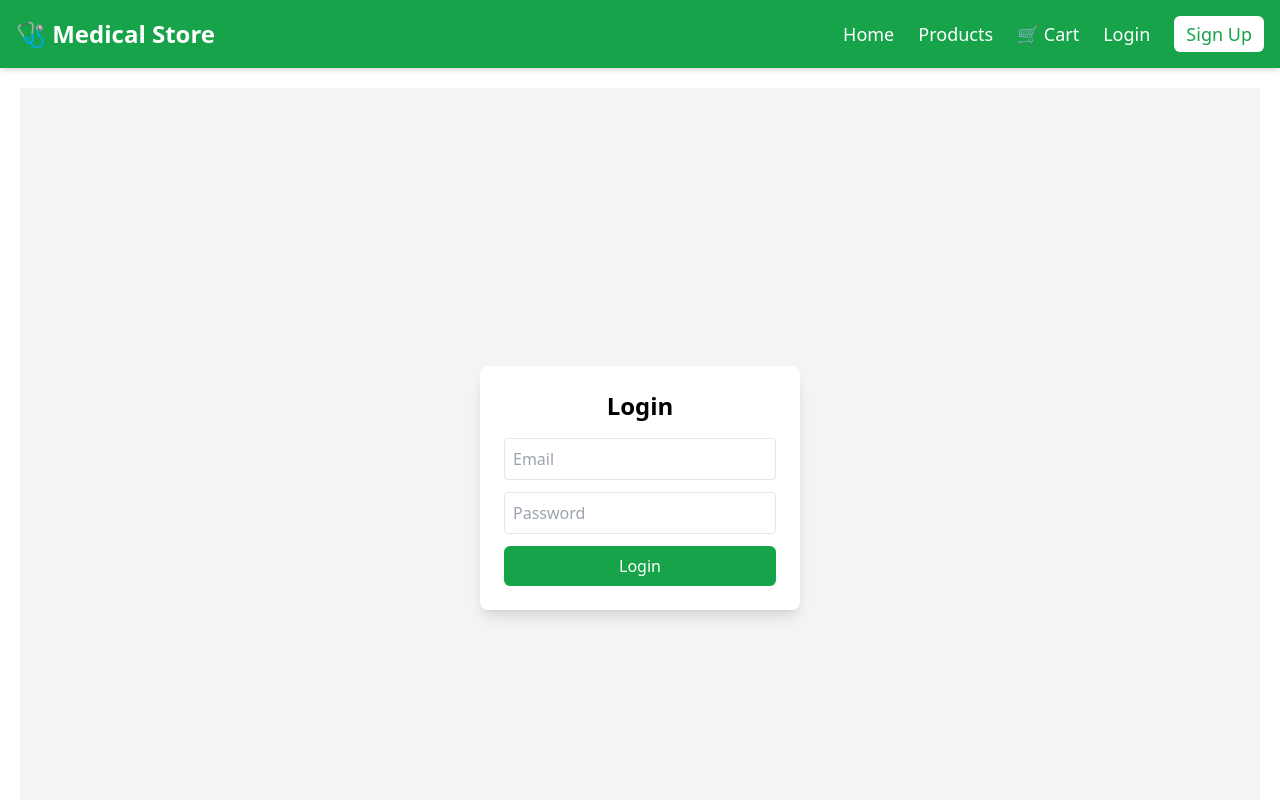
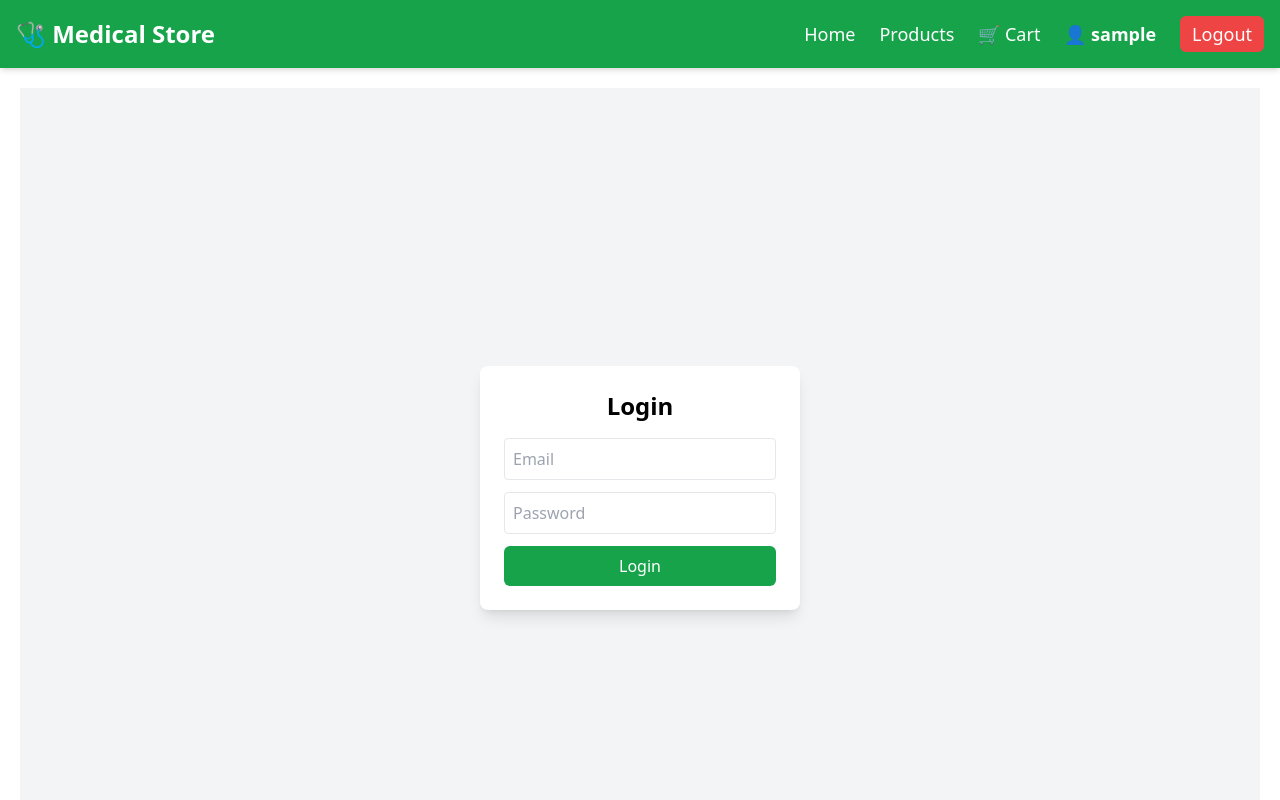
Before and after one commit to abdelkarimmedtech/medical--equipment-store, a React (Create React App) app: page /login in a window 1280 px wide. Shown: the top 800 px of the page. Built offline with nearby package versions, Linux system fonts and the light colour scheme; sample sign-in values are in the browser's storage.

Commit message:
Implement user authentication in Navbar and enhance login functionality with role-based redirection

```diff
--- a/src/components/Navbar.jsx
+++ b/src/components/Navbar.jsx
@@ -1,7 +1,21 @@
 import React from "react";
-import { Link } from "react-router-dom";
+import { Link, useNavigate } from "react-router-dom";
 
 const Navbar = ({ cartCount }) => {
+  const navigate = useNavigate();
+
+  // Check login status
+  const isLoggedIn = localStorage.getItem("isLoggedIn") === "true";
+  const username = localStorage.getItem("username") || "User";
+
+  // Handle logout
+  const handleLogout = () => {
+    localStorage.removeItem("isLoggedIn");
+    localStorage.removeItem("username");
+    localStorage.removeItem("role");
+    navigate("/login"); // Redirect after logout
+  };
+
   return (
     <nav className="bg-primary text-white py-4 shadow-md">
       <div className="container mx-auto flex justify-between items-center px-4">
@@ -11,30 +25,45 @@ const Navbar = ({ cartCount }) => {
           🩺 Medical Store
         </Link>
 
-        {/* Menu Links */}
+        {/* Navigation + User Links */}
         <div className="flex gap-6 text-lg items-center">
           <Link to="/" className="hover:text-gray-200 transition">Home</Link>
           <Link to="/products" className="hover:text-gray-200 transition">Products</Link>
 
-          {/* Cart Icon & Counter */}
+          {/* Cart */}
           <Link to="/cart" className="relative flex items-center hover:text-gray-200 transition">
             🛒 Cart
-            {cartCount > 0 && (  // Show only if there's something
+            {cartCount > 0 && (
               <span className="absolute -top-2 -right-4 bg-white text-primary font-bold rounded-full px-2 text-sm shadow-sm animate-pulse">
                 {cartCount}
               </span>
             )}
           </Link>
 
-          {/* Login & Sign Up */}
-          <Link to="/login" className="hover:text-gray-200 transition">Login</Link>
-
+          {/* Auth logic */}
+          {!isLoggedIn ? (
+            <>
+              <Link to="/login" className="hover:text-gray-200 transition">
+                Login
+              </Link>
               <Link
                 to="/register"
                 className="bg-white text-primary px-3 py-1 rounded-md hover:bg-gray-100 transition"
               >
                 Sign Up
               </Link>
+            </>
+          ) : (
+            <>
+              <span className="font-semibold">👤 {username}</span>
+              <button
+                onClick={handleLogout}
+                className="bg-red-500 px-3 py-1 rounded-md hover:bg-red-600 transition"
+              >
+                Logout
+              </button>
+            </>
+          )}
         </div>
       </div>
     </nav>
--- a/src/pages/Login.jsx
+++ b/src/pages/Login.jsx
@@ -10,13 +10,26 @@ const Login = () => {
 
   const handleLogin = async (e) => {
     e.preventDefault();
+
     try {
       const response = await loginUser({ email, password });
-      toast.success("Login successful!");
+
+      // 🔥 Save token & user info
       localStorage.setItem("token", response.data.token);
-      navigate("/products");
+      localStorage.setItem("isLoggedIn", "true");
+      localStorage.setItem("username", response.data.user.name || "User");
+      localStorage.setItem("role", response.data.user.role || "user");
+
+      toast.success("🎉 Login successful!", { autoClose: 1500 });
+
+      // 🎯 Redirect based on role
+      if (response.data.user.role === "admin") {
+        navigate("/admin");
+      } else {
+        navigate("/products");
+      }
     } catch (error) {
-      toast.error("Login failed");
+      toast.error("❌ Login failed! Check your credentials.", { autoClose: 1500 });
     }
   };
 
```
Lines whose indentation alone changed are shown as unchanged.
